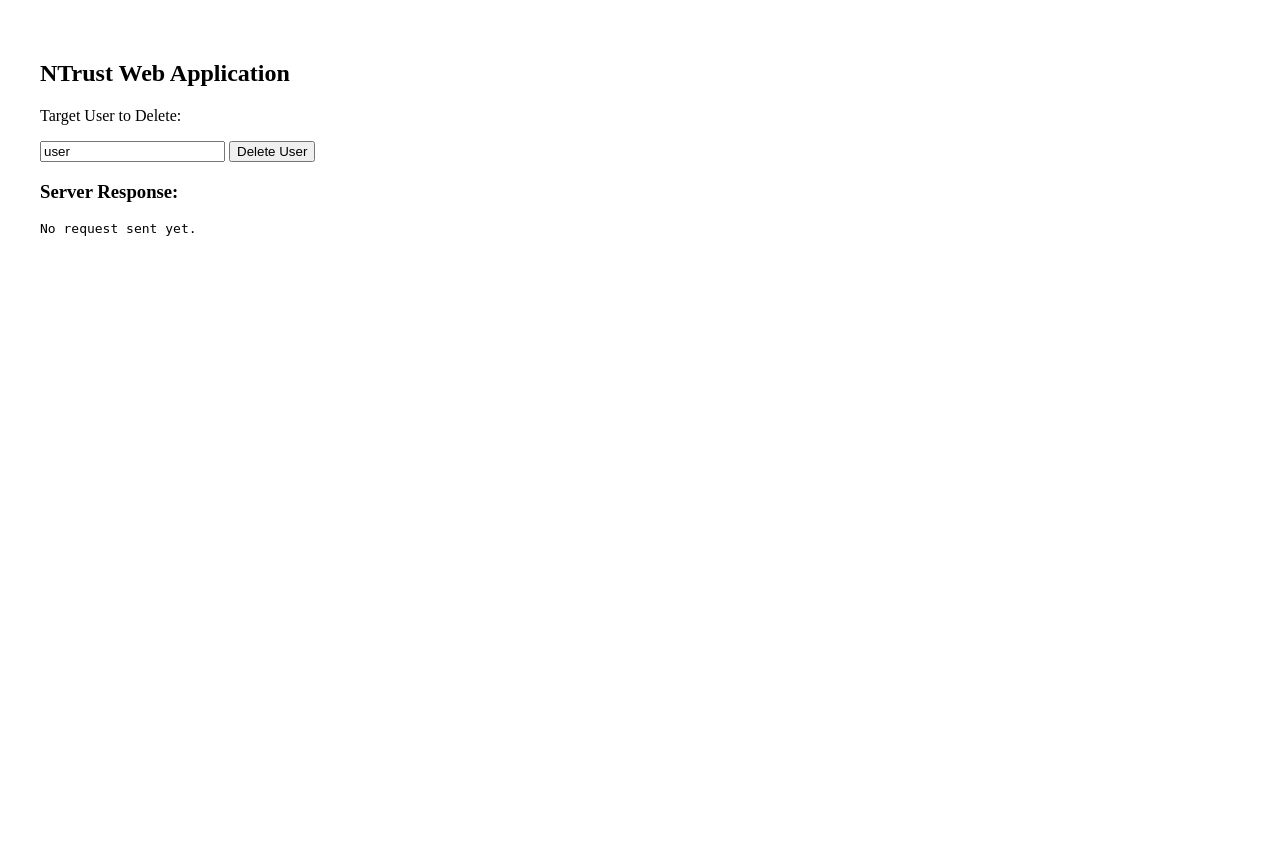
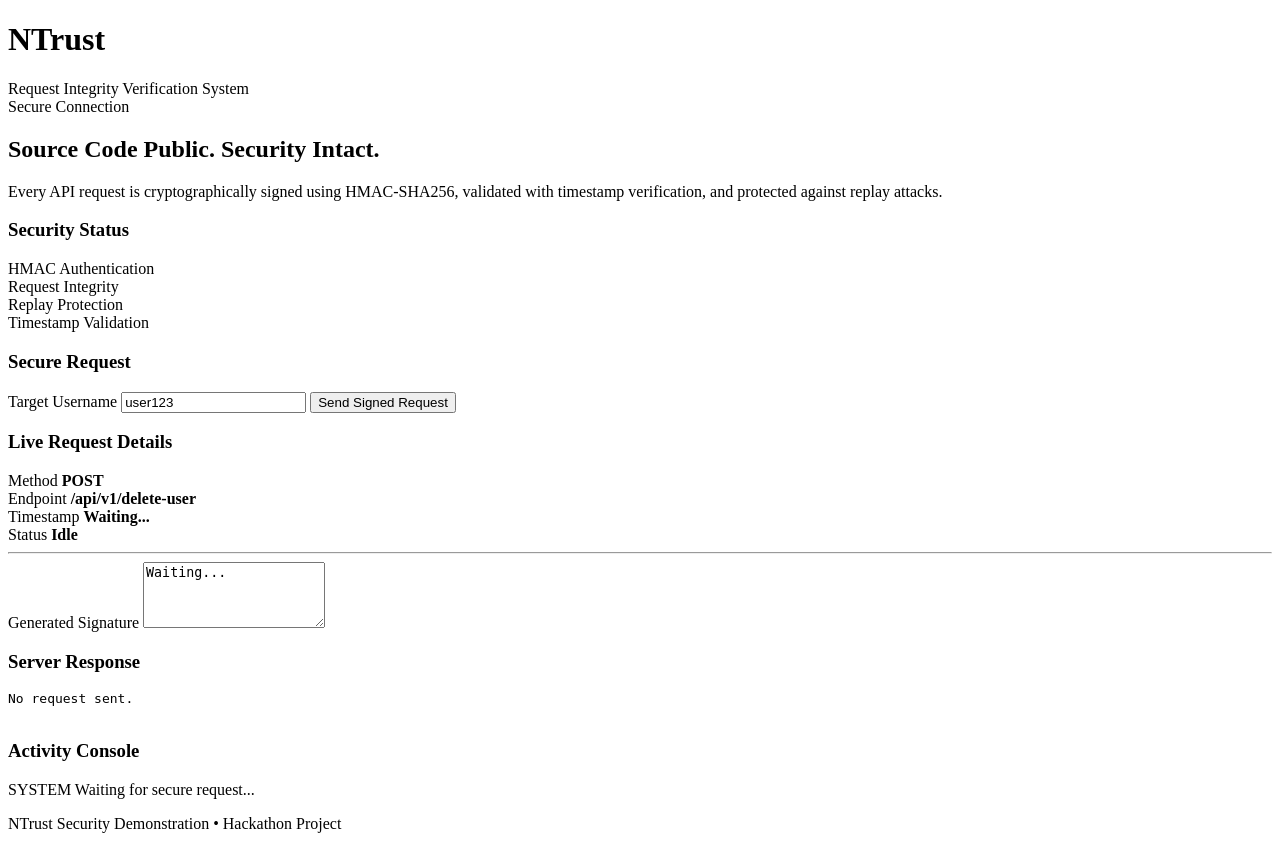
Before and after one commit to EliteDebuggers/hackathon2, a Flask app: page / in a window 1280 px wide. Before the commit the page ends 236 px from the top, so only its background shows below. Run offline with Flask 3, Linux system fonts and the light colour scheme.

Commit message:
modify file structure and index.html file.

```diff
--- a/server.py
+++ b/server.py
@@ -48,11 +48,11 @@ def verify_request_integrity():
 @app.route('/')
 def index():
     return render_template('index.html',
-env_secret=os.getenv('SHARED_SECRET'))
+env_secret=os.getenv('SHARED_SECRET', 'NTrustHackathonR2B2'))
 
 @app.before_request
 def enforce_ntrust_security():
-    if request.method == "OPTIONS" or request.path in ["/health", "/"]:
+    if request.method == "OPTIONS" or request.path in ["/health", "/", "/favicon.ico"] or request.path.startswith("/static/"):
         return
 
     is_valid, reason = verify_request_integrity()
--- a/templates/index.html
+++ b/templates/index.html
@@ -3,65 +3,193 @@
 <head>
     <meta charset="UTF-8">
     <meta name="viewport" content="width=device-width, initial-scale=1.0">
-    <title>NTrust</title>
-    <link rel="apple-touch-icon" sizes="180x180" href="/apple-touch-icon.png">
-    <link rel="icon" type="image/png" sizes="32x32" href="/favicon-32x32.png">
-    <link rel="icon" type="image/png" sizes="16x16" href="/favicon-16x16.png">
-    <link rel="manifest" href="/site.webmanifest">
+
+    <title>NTrust • Request Integrity Verification</title>
+
+    <link rel="apple-touch-icon"
+      href="{{ url_for('static', filename='favicon/apple-touch-icon.png') }}">
+
+<link rel="icon"
+      href="{{ url_for('static', filename='favicon/favicon-32x32.png') }}">
+
+<link rel="icon"
+      href="{{ url_for('static', filename='favicon/favicon-16x16.png') }}">
+
+<link rel="manifest"
+      href="{{ url_for('static', filename='favicon/site.webmanifest') }}">
+
+    <link rel="preconnect" href="https://fonts.googleapis.com">
+    <link rel="preconnect" href="https://fonts.gstatic.com" crossorigin>
+
+    <link href="https://fonts.googleapis.com/css2?family=Inter:wght@300;400;500;600;700&family=JetBrains+Mono:wght@400;500&display=swap" rel="stylesheet">
+
+    <link rel="stylesheet" href="{{ url_for('static', filename='style.css') }}">
 </head>
-<body style="padding: 2rem;">
-    <h2>NTrust Web Application</h2>
-    <p>Target User to Delete:</p>
-    <input type="text" id="username" value="user" />
-    <button onclick="sendSignedRequest()">Delete User</button>
 
-    <h3>Server Response:</h3>
-    <pre id="output">No request sent yet.</pre>
+<body>
 
-    <script>
-        // flask inject variables in js when server start
-        const SHARED_SECRET = "{{ env_secret }}";
+<div class="background-grid"></div>
 
-        const ENDPOINT = "http://127.0.0.1:5000/api/v1/delete-user";
+<header class="navbar">
+    <div class="logo">
+        <div class="logo-circle">
+        </div>
 
-        async function computeHMAC(secret, message) {
-            const encoder = new TextEncoder();
-            const key = await crypto.subtle.importKey(
-                'raw', encoder.encode(secret),
-                { name: 'HMAC', hash: 'SHA-256' },
-                false, ['sign']
-            );
-            const signatureBuffer = await crypto.subtle.sign('HMAC', key, encoder.encode(message));
-            return Array.from(new Uint8Array(signatureBuffer))
-                .map(b => b.toString(16).padStart(2, '0')).join('');
-        }
+        <div>
+            <h1>NTrust</h1>
+            <span>Request Integrity Verification System</span>
+        </div>
 
-        async function sendSignedRequest() {
-            const username = document.getElementById("username").value;
-            const timestamp = Math.floor(Date.now() / 1000).toString();
-            const body = JSON.stringify({ username });
+    </div>
+    <div class="connection-status">
+        <span class="status-dot"></span>
+        Secure Connection
+    </div>
 
-            // ntrust signature payload
-            const message = `${timestamp}:POST:/api/v1/delete-user:${body}`;
-            const signature = await computeHMAC(SHARED_SECRET, message);
+</header>
+<section class="hero">
+    <h2>
+        Source Code Public.
+        <span>Security Intact.</span>
+    </h2>
+    <p>
+        Every API request is cryptographically signed using HMAC-SHA256,
+        validated with timestamp verification, and protected against replay attacks.
+    </p>
+</section>
 
-            try {
-                const res = await fetch(ENDPOINT, {
-                    method: "POST",
-                    headers: {
-                        "Content-Type": "application/json",
-                        "X-Timestamp": timestamp,
-                        "X-Signature": signature
-                    },
-                    body: body
-                });
+<main class="dashboard">
+    <section class="left-column">
+        <div class="card">
+            <div class="card-header">
+                <h3>Security Status</h3>
+            </div>
+            <div class="security-list">
+                <div class="security-item">
+                    <span class="indicator active"></span>
+                    HMAC Authentication
+                </div>
 
-                const data = await res.json();
-                document.getElementById("output").textContent = JSON.stringify(data, null, 2);
-            } catch (err) {
-                document.getElementById("output").textContent = "Error: " + err.message;
-            }
-        }
-    </script>
+                <div class="security-item">
+                    <span class="indicator active"></span>
+                    Request Integrity
+                </div>
+
+                <div class="security-item">
+                    <span class="indicator active"></span>
+                    Replay Protection
+                </div>
+
+                <div class="security-item">
+                    <span class="indicator active"></span>
+                    Timestamp Validation
+                </div>
+
+            </div>
+        </div>
+
+        <div class="card">
+            <div class="card-header">
+                <h3>Secure Request</h3>
+            </div>
+            <label for="username">
+                Target Username
+            </label>
+            <input
+                id="username"
+                type="text"
+                value="user123"
+                placeholder="Enter username"
+            >
+
+            <button
+                id="sendBtn"
+                onclick="sendSignedRequest()">
+                Send Signed Request
+            </button>
+        </div>
+    </section>
+
+    <section class="right-column">
+
+        <div class="card">
+            <div class="card-header">
+                <h3>Live Request Details</h3>
+            </div>
+
+            <div class="detail-grid">
+                <div class="detail">
+                    <span>Method</span>
+                    <strong>POST</strong>
+                </div>
+
+                <div class="detail">
+                    <span>Endpoint</span>
+                    <strong>/api/v1/delete-user</strong>
+                </div>
+
+                <div class="detail">
+                    <span>Timestamp</span>
+                    <strong id="timestampField">Waiting...</strong>
+                </div>
+                <div class="detail">
+                    <span>Status</span>
+                    <strong id="requestStatus">
+                        Idle
+                    </strong>
+                </div>
+            </div>
+            <hr>
+            <label for="signatureField">Generated Signature</label>
+
+            <textarea
+                id="signatureField"
+                readonly
+                rows="4">Waiting...</textarea>
+
+        </div>
+
+        <div class="card">
+            <div class="card-header">
+                <h3>Server Response</h3>
+            </div>
+            <pre id="output">
+No request sent.
+            </pre>
+        </div>
+    </section>
+</main>
+
+<section class="console-section">
+    <div class="card">
+        <div class="card-header">
+            <h3>Activity Console</h3>
+        </div>
+
+        <div id="consoleLog" class="console">
+            <div>
+                <span class="time">SYSTEM</span>
+                Waiting for secure request...
+            </div>
+        </div>
+    </div>
+</section>
+
+<!-- Footer -->
+<footer>
+    <p>
+        NTrust Security Demonstration • Hackathon Project
+    </p>
+</footer>
+
+<!-- Flask Variables -->
+
+<script>
+const SHARED_SECRET = "{{ env_secret }}";
+const ENDPOINT = "http://127.0.0.1:5000/api/v1/delete-user";
+</script>
+
+<script src="{{ url_for('static', filename='script.js') }}"></script>
+
 </body>
 </html>
```
Also changed, not shown: static/favicon/about.txt (renamed from favicon/about.txt), static/favicon/android-chrome-192x192.png (renamed from favicon/android-chrome-192x192.png), static/favicon/android-chrome-512x512.png (renamed from favicon/android-chrome-512x512.png), static/favicon/apple-touch-icon.png (renamed from favicon/apple-touch-icon.png), static/favicon/favicon-16x16.png (renamed from favicon/favicon-16x16.png), static/favicon/favicon-32x32.png (renamed from favicon/favicon-32x32.png), static/favicon/favicon.ico (renamed from favicon/favicon.ico), static/favicon/site.webmanifest (renamed from favicon/site.webmanifest), static/script.js (added), static/style.css (added), 1 other file.
